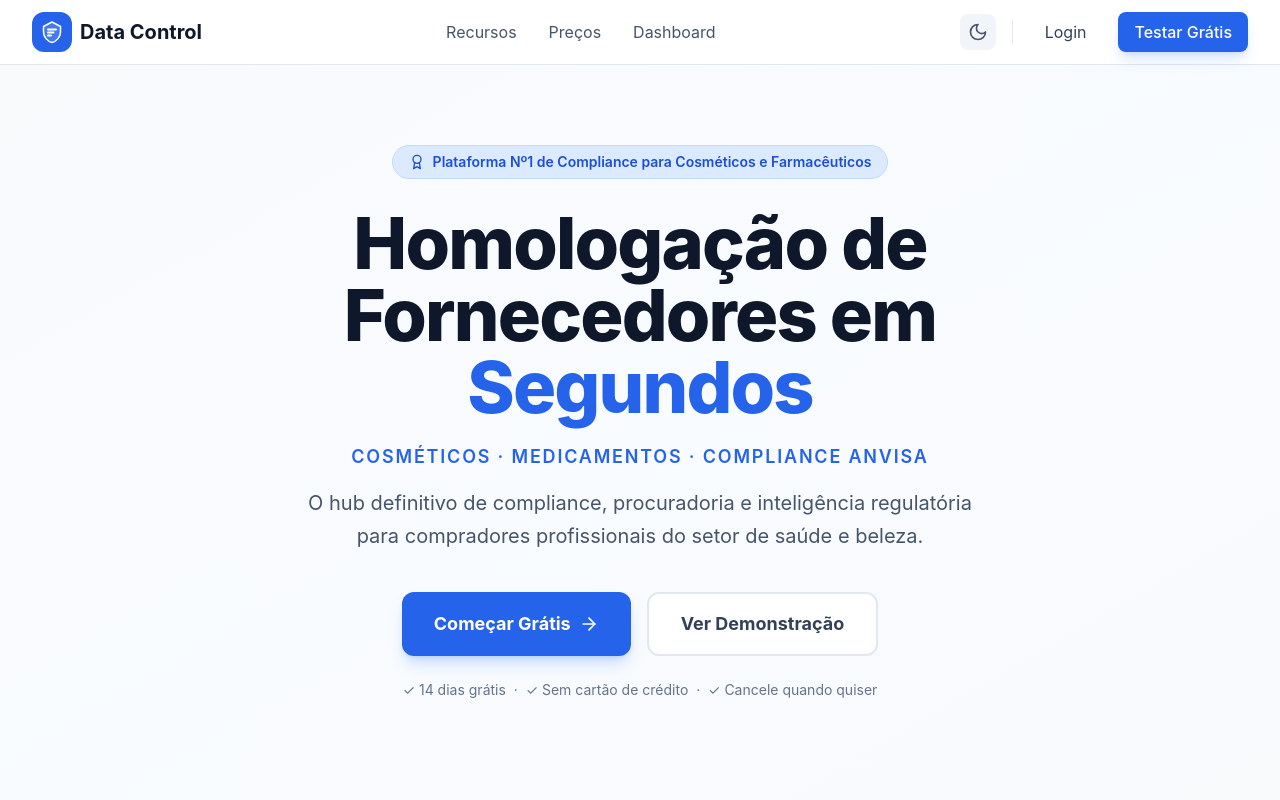
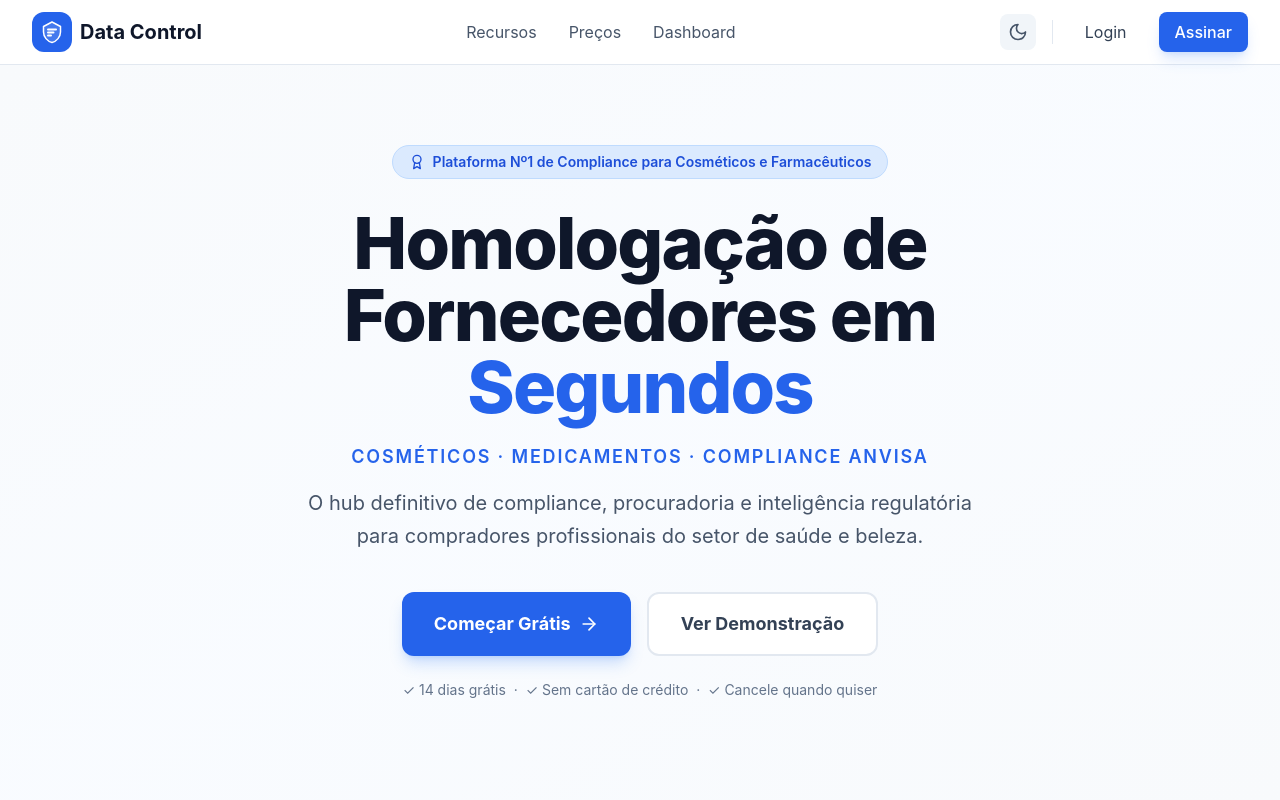
Before and after one commit to Jeanlucrj/ComplicancePro, a Next.js app: page / in a window 1280 px wide. Shown: the top 800 px of the page. Built offline with nearby package versions, Linux system fonts and the light colour scheme.

Commit message:
fix: substituir botão Testar Grátis por Assinar no Navbar

```diff
--- a/components/Navbar.tsx
+++ b/components/Navbar.tsx
@@ -50,10 +50,10 @@ export default function Navbar() {
               Login
             </Link>
             <Link
-              href="/signup"
+              href="/checkout"
               className="px-4 py-2 bg-blue-600 text-white rounded-lg hover:bg-blue-700 transition font-medium shadow-lg shadow-blue-500/20"
             >
-              Testar Grátis
+              Assinar
             </Link>
           </div>
         </div>
```
